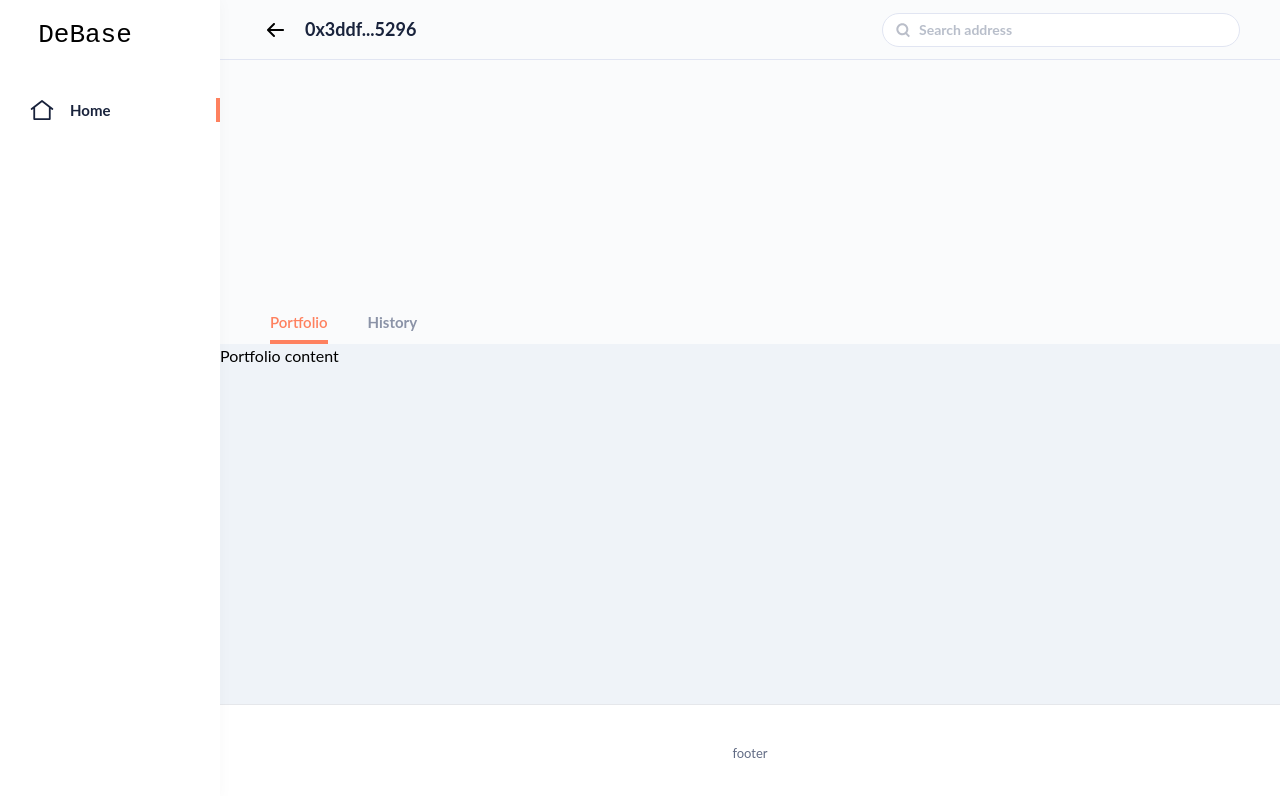
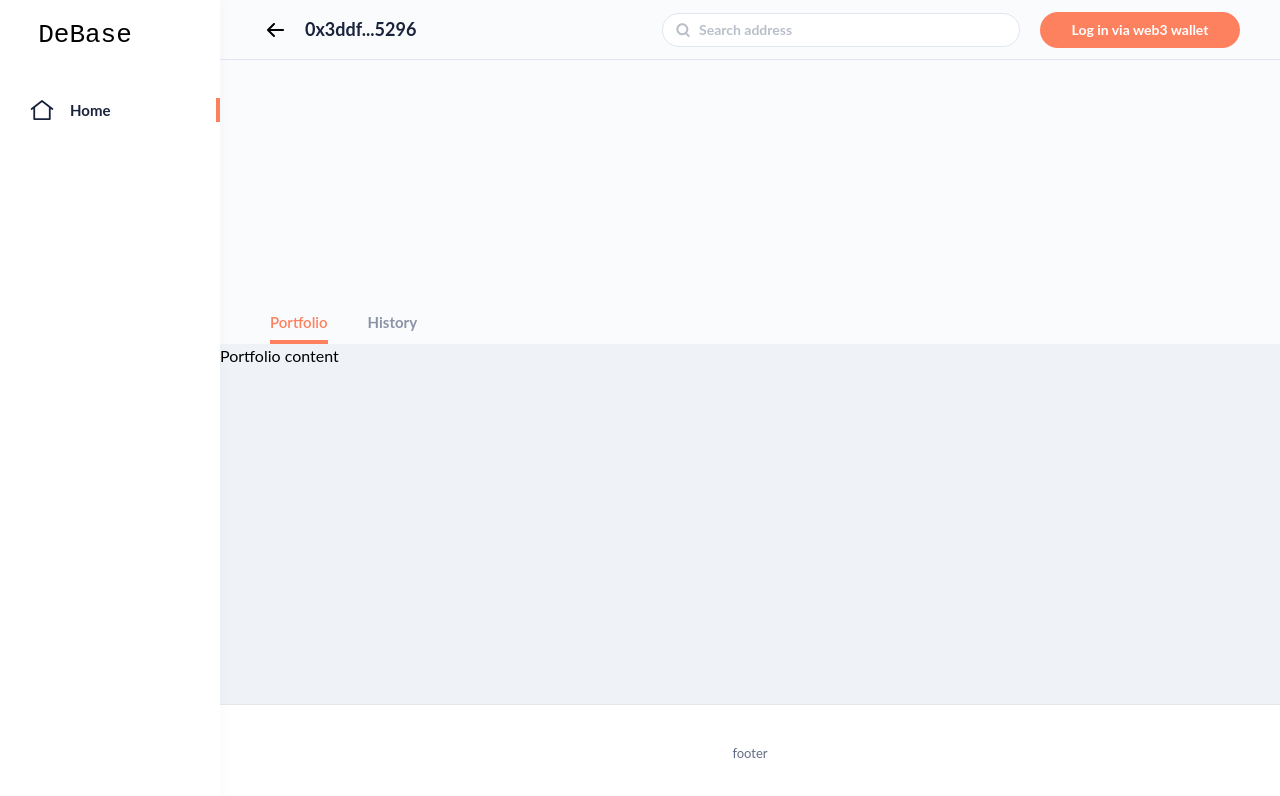
Before and after one commit to codingtalent/debase, a Next.js app: page / in a window 1280 px wide. Shown: the top 796 px of the page. Built offline with nearby package versions, Linux system fonts and the light colour scheme.

Commit message:
update header

```diff
--- a/components/layout/Header.tsx
+++ b/components/layout/Header.tsx
@@ -17,12 +17,17 @@ const Header: FC = () => {
             <div className="input">
               <span>Search address</span>
               <div className="input_wrap">
-                <svg width="16" height="16" viewBox="0 0 16 16" fill="none" className="input_search_icon">
-                  <path fillRule="evenodd" clipRule="evenodd" d="M10.6312 12.3466C9.68491 12.9703 8.55152 13.3334 7.33334 13.3334C4.01963 13.3334 1.33334 10.6471 1.33334 7.33337C1.33334 4.01967 4.01963 1.33337 7.33334 1.33337C10.647 1.33337 13.3333 4.01967 13.3333 7.33337C13.3333 8.70648 12.8721 9.97185 12.0961 10.983L14.9881 13.875L13.5739 15.2892L10.6312 12.3466ZM7.33342 11.3334C9.54256 11.3334 11.3334 9.54253 11.3334 7.33339C11.3334 5.12426 9.54256 3.33339 7.33342 3.33339C5.12428 3.33339 3.33342 5.12426 3.33342 7.33339C3.33342 9.54253 5.12428 11.3334 7.33342 11.3334Z" fill="#BABEC9"></path>
+                <svg width="16" height="16" viewBox="0 0 16 16" className="input_search_icon">
+                  <path fillRule="evenodd" clipRule="evenodd" d="M10.6312 12.3466C9.68491 12.9703 8.55152 13.3334 7.33334 13.3334C4.01963 13.3334 1.33334 10.6471 1.33334 7.33337C1.33334 4.01967 4.01963 1.33337 7.33334 1.33337C10.647 1.33337 13.3333 4.01967 13.3333 7.33337C13.3333 8.70648 12.8721 9.97185 12.0961 10.983L14.9881 13.875L13.5739 15.2892L10.6312 12.3466ZM7.33342 11.3334C9.54256 11.3334 11.3334 9.54253 11.3334 7.33339C11.3334 5.12426 9.54256 3.33339 7.33342 3.33339C5.12428 3.33339 3.33342 5.12426 3.33342 7.33339C3.33342 9.54253 5.12428 11.3334 7.33342 11.3334Z"></path>
                 </svg>
                 <input autoComplete="off" className="input_input" type="text" />
               </div>
             </div>
+          </div>
+          <div className='login'>
+            <button className="login_button">
+              <div>Log in via web3 wallet</div>
+            </button>
           </div>
         </div>
       </div>
--- a/styles/globals.css
+++ b/styles/globals.css
@@ -215,6 +215,14 @@ body {
   width: 358px;
   font-size: 14px!important;
 }
+.header_container .option .search .input:hover {
+  border: 1px solid #fe815f!important;
+  background-color: #fff!important;
+  box-shadow: 0 3px 8px 0 rgba(254,129,95,.12)!important;
+}
+.header_container .option .search .input:hover .input_wrap .input_search_icon {
+  fill: #fe815f;
+}
 .header_container .option .search .input span {
   color: rgba(137,147,167,.6);
   padding: 0 24px 0 12px;
@@ -252,6 +260,7 @@ body {
   height: -moz-min-content;
   height: min-content;
   margin-right: 8px;
+  fill: #BABEC9;
 }
 .header_container .option .search .input .input_wrap .input_input {
   flex: 1 1;
@@ -266,7 +275,32 @@ body {
   background: transparent;
   text-overflow: unset;
 }
-
+.header_container .login {
+  position: relative;
+  margin-left: 20px;
+}
+.header_container .login_button {
+  color: #fff;
+  background-color: #fe815f;
+  border-color: #fe815f;
+  min-width: 200px;
+  height: 36px;
+  padding: 0 12px;
+  font-weight: 700;
+  --border-radius: 9999px;
+  overflow: hidden;
+  position: relative;
+  border-radius: var(--border-radius);
+  border: 1px solid transparent;
+  text-align: center;
+  transition: all .3s ease-in-out;
+  font-size: 14px;
+  box-sizing: border-box;
+  cursor: pointer;
+}
+.header_container .login_button:hover {
+  opacity: .9;
+}
 
 
 .footer {
```
